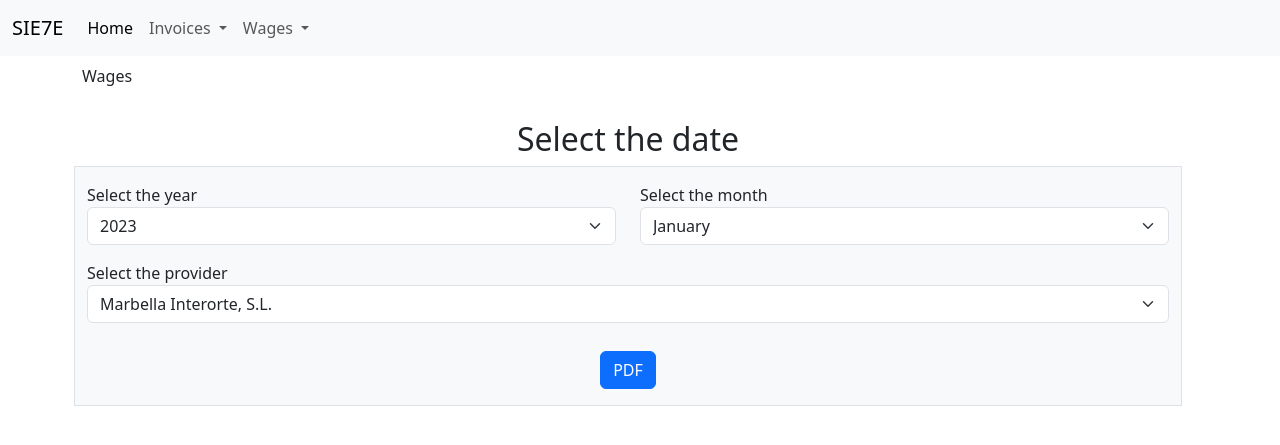
After one commit to fersie7e/sie7e, a Django app: page /security/wagesfilterpdf/ in a window 1280 px wide. The commit adds this page. Shown: the top 445 px of the page. Run offline with Django 4.2, Linux system fonts and the light colour scheme; a user stored in the database is signed in; data comes from the database, SQL or seed files in the repository.

Commit message:
pdf wages

```diff
--- a/security/templates/security/layoutmain.html
+++ b/security/templates/security/layoutmain.html
@@ -44,6 +44,8 @@
               <ul class="dropdown-menu">
                 <li><a class="dropdown-item" href="{% url 'wagesfilter' %}">Provider</a></li>
                 <li><hr class="dropdown-divider"></li>
+                <li><a class="dropdown-item" href="{% url 'wagesfilterpdf' %}">Pdf Provider</a></li>
+                <li><hr class="dropdown-divider"></li>
                 <li><a class="dropdown-item" href="{% url 'wagesemployee' %}">Employee</a></li>
               </ul>
             </li>
--- /dev/null
+++ b/security/templates/security/wages/wages_filter_pdf.html
@@ -0,0 +1,51 @@
+{% extends 'security/layoutmain.html' %}
+{% load static %}
+{% block body %}
+
+    <div class="row h-100">
+        <div class="row text-start mt-2">
+            <p>Wages</p>
+        </div>
+        <div class="row p-3">
+            <h2>Select the date</h2>
+            <div class="col bg-light border text-start">
+                <form action="{% url 'wagespdf' %}" method="post">
+                    {% csrf_token %}
+                    <div class="row form-group pt-3 pb-3">
+                        <div class="col-sm-6">
+                            <label for="year">Select the year</label>
+                            <select class="form-select mb-3" name="year">
+                                {% for year in year_choice %}
+                                    <option value="{{ year }}">{{ year }}</option>
+                                {% endfor %}
+                            </select>
+                        </div>
+                        <div class="col-sm-6">
+                            <label for="month">Select the month</label>
+                            <select class="form-select mb-3" name="month">
+                                {% for number,month in months.items %}
+                                    <option value="{{ number }}">{{ month }}</option>
+                                {% endfor %}
+                            </select>
+                        </div>
+                        <div class="col-12">
+                            <label for="wages_provider">Select the provider</label>
+                            <select class="form-select mb-1" name="wages_provider">
+                                {% for provider in providers %}
+                                    <option value="{{ provider.id }}">{{ provider.name }}</option>
+                                {% endfor %}
+                            </select>
+                        </div>
+                        <div class="col">
+                            <div class="col-sm-12 text-center">
+                                <button type="submit" class="btn btn-primary mt-4">PDF</button>
+                            </div>
+                        </div>
+                    </div>
+                </form>
+            </div>
+        </div>
+    </div>
+
+
+{% endblock %}
--- a/security/urls.py
+++ b/security/urls.py
@@ -14,5 +14,7 @@ urlpatterns = [
     path("invoicedetail/<int:invoice_id>", views.invoicedetail, name="invoicedetail"),
     path("invoicepdf/<int:invoice_id>", views.invoicepdf, name="invoicepdf"),
     path("wagesfilter/", views.wagesfilter, name="wagesfilter"),
+    path("wagesfilterpdf/", views.wagesfilterpdf, name="wagesfilterpdf"),
+    path("wagespdf/", views.wagespdf, name="wagespdf"),
     path("wagesemployee/", views.wagesemployee, name="wagesemployee"),
 ]
--- a/security/views.py
+++ b/security/views.py
@@ -71,6 +71,23 @@ def get_employees_allowed(user):
             employees_allowed.append(employee)
     return employees_allowed
 
+def calc_wages(shifts, providers):
+    wages = {}
+    salary = 0
+    result = []
+    for shift in shifts:
+        if shift.shift_provider in providers:
+            employees = shift.employees.all()
+            for employee in employees:
+                key = employee.first_name + " " + employee.last_name
+                if key in wages:
+                    wages[key] = [wages.get(key)[0] + 1, 0]
+                else:
+                    wages[key] = [1,0]
+        salary = shift.service_provided.servicefee.salary
+    result.append(wages)
+    result.append(salary)
+    return result
 
 def index(request):
     if not request.user.is_authenticated:
@@ -329,20 +346,14 @@ def wagesfilter(request):
         shifts = Shift.objects.filter(date__year=year, date__month=month, shift_provider=provider)
     else:
         shifts = Shift.objects.filter(date__year=year, date__month=month)
-    wages = {}
+
     total_wages = 0
-    for shift in shifts:
-        if shift.shift_provider in providers_allowed:
-            employees = shift.employees.all()
-            for employee in employees:
-                key = employee.first_name + " " + employee.last_name
-                if key in wages:
-                    wages[key] = [wages.get(key)[0] + 1, 0]
-                else:
-                    wages[key] = [1,0]
-            salary = shift.service_provided.servicefee.salary
+
+    result = calc_wages(shifts=shifts, providers=providers_allowed)
+    wages = result[0]
+
     for name,list in wages.items():
-        list[1] = int(list[0]) * salary
+        list[1] = int(list[0]) * result[1]
         wages[name] = list
         total_wages += list[1]
 
@@ -355,6 +366,74 @@ def wagesfilter(request):
         "providers": providers_allowed,
         "total_wages": total_wages,
     })
+
+def wagesfilterpdf(request):
+    if not request.user.is_authenticated:
+        return HttpResponseRedirect(reverse("login"))
+    providers_allowed = get_providers_allowed(request.user)
+    if not providers_allowed:
+        return HttpResponseRedirect(reverse("invoicefilter"))
+
+    month = CURRENT_MONTH
+    year = CURRENT_YEAR
+
+
+    return render(request, 'security/wages/wages_filter_pdf.html', {
+        "month": month,
+        "year": year,
+        "months": MONTHS,
+        "year_choice": YEARS_CHOICE,
+        "providers": providers_allowed,
+    })
+
+def wagespdf(request):
+    if not request.user.is_authenticated:
+        return HttpResponseRedirect(reverse("login"))
+    providers_allowed = get_providers_allowed(request.user)
+    if not providers_allowed:
+        return HttpResponseRedirect(reverse("invoicefilter"))
+
+    provider = None
+    month = CURRENT_MONTH
+    year = CURRENT_YEAR
+    if request.method == "POST":
+        month = request.POST['month']
+        year = request.POST['year']
+        provider_id = request.POST['wages_provider']
+        provider = Provider.objects.get(pk=provider_id)
+        shifts = Shift.objects.filter(date__year=year, date__month=month, shift_provider=provider)
+    else:
+        shifts = Shift.objects.filter(date__year=year, date__month=month)
+
+    total_wages = 0
+    result = calc_wages(shifts=shifts, providers=providers_allowed)
+    wages = result[0]
+
+    for name,list in wages.items():
+        list[1] = int(list[0]) * result[1]
+        wages[name] = list
+        total_wages += list[1]
+
+    context = {
+        "month": month,
+        "year": year,
+        "months": MONTHS,
+        "year_choice": YEARS_CHOICE,
+        "wages": wages,
+        "provider": provider,
+        "providers": providers_allowed,
+        "total_wages": total_wages,
+    }
+    html = render_to_string("security/wages/wages_pdf.html", context)
+
+    response = HttpResponse(content_type="application/pdf")
+    response["Content-Disposition"] = "inline; invoice.pdf"
+
+    font_config = FontConfiguration()
+    HTML(string=html).write_pdf(response, font_config=font_config)
+
+    return response
+
 
 def wagesemployee(request):
     if not request.user.is_authenticated:
```
Also changed, not shown: security/templates/security/wages/wages_pdf.html (added, +51 -0 lines).
